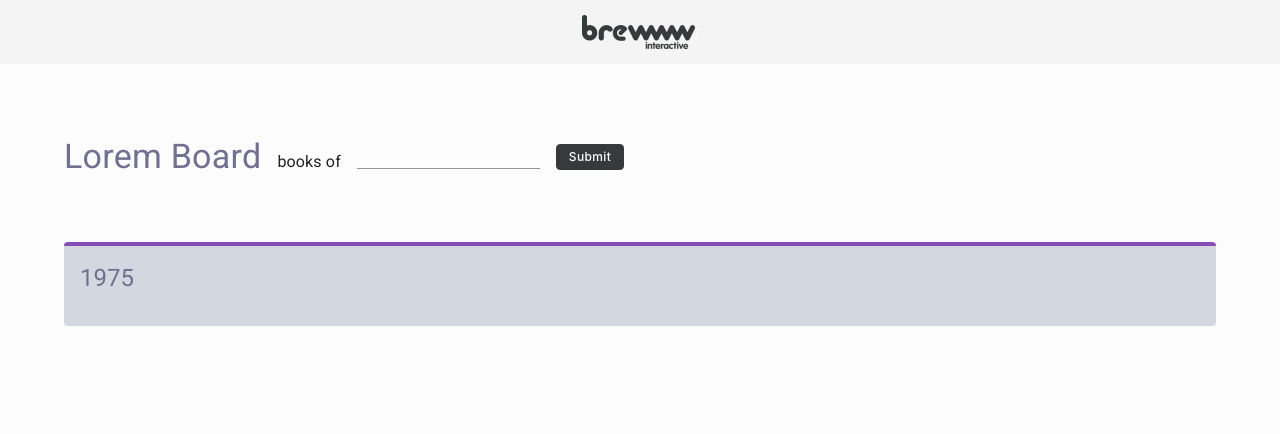
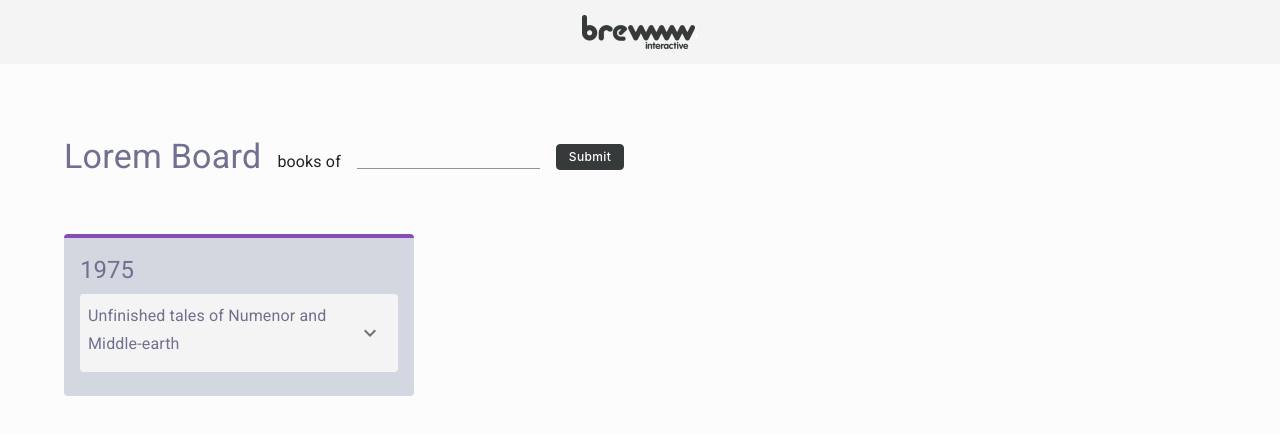
Before and after one commit to salihcandusmez/Board, a React (Create React App) app: page / in a window 1280 px wide. Shown: the top 434 px of the page. Built offline with nearby package versions, Linux system fonts and the light colour scheme.

Commit message:
Bookcard created

```diff
--- a/src/components/Board.js
+++ b/src/components/Board.js
@@ -2,6 +2,7 @@ import * as React from 'react';
 import Box from '@mui/material/Box';
 import Card from '@mui/material/Card';
 import { CardContent, Typography } from '@mui/material';
+import BookCard from './BookCard';
 
 export default function Board() {
   const [topColor, setTopColor] = React.useState('');
@@ -21,13 +22,15 @@ export default function Board() {
       <Typography variant="h5" sx={{ color: '#707090' }} gutterBottom>
         {boardTitle}
       </Typography>
+      <BookCard />
     </>
   );
 
   return (
     <Box
       sx={{
-        marginTop: 8
+        marginTop: 7,
+        maxWidth: 350
       }}>
       <Card
         variant="outlined"
--- /dev/null
+++ b/src/components/BookCard.js
@@ -0,0 +1,77 @@
+import * as React from 'react';
+import Card from '@mui/material/Card';
+import CardActions from '@mui/material/CardActions';
+import CardContent from '@mui/material/CardContent';
+import Typography from '@mui/material/Typography';
+import ExpandMoreIcon from '@mui/icons-material/ExpandMore';
+import { styled } from '@mui/material/styles';
+import Collapse from '@mui/material/Collapse';
+import IconButton from '@mui/material/IconButton';
+import { Avatar, Chip, Stack } from '@mui/material';
+import layersLogo from '../assets/layers.png';
+import studyLogo from '../assets/study.png';
+
+const ExpandMore = styled((props) => {
+  const { ...other } = props;
+  return <IconButton {...other} />;
+})(({ theme, expand }) => ({
+  transform: !expand ? 'rotate(0deg)' : 'rotate(180deg)',
+  marginLeft: 'auto',
+  transition: theme.transitions.create('transform', {
+    duration: theme.transitions.duration.shortest
+  })
+}));
+
+export default function BookCard() {
+  const [expanded, setExpanded] = React.useState(false);
+
+  const handleExpandClick = () => {
+    setExpanded(!expanded);
+  };
+
+  return (
+    <Card variant="outlined" sx={{ background: '#F4F4F4', border: 0 }}>
+      <CardActions disableSpacing>
+        <Typography variant="subtitle1" sx={{ color: '#707090' }} gutterBottom>
+          Unfinished tales of Numenor and Middle-earth
+        </Typography>
+
+        <ExpandMore
+          expand={expanded}
+          onClick={handleExpandClick}
+          aria-expanded={expanded}
+          aria-label="show more">
+          <ExpandMoreIcon />
+        </ExpandMore>
+      </CardActions>
+      <Collapse in={expanded} timeout="auto" unmountOnExit>
+        <CardContent>
+          <Stack direction={{ xs: 'column', sm: 'row' }} spacing={{ xs: 1, sm: 2, md: 4 }}>
+            <Chip
+              sx={{ background: '#82C786', borderRadius: '3px', color: '#ffffff', height: 27 }}
+              label={'6 addition'}
+            />
+            <Typography variant="body1" sx={{ color: '#AAAAAA', alignSelf: 'center' }}>
+              First Published: 1965
+            </Typography>
+          </Stack>
+
+          <Stack direction={{ xs: 'column', sm: 'row' }} sx={{ marginTop: 3.4 }}>
+            <Chip
+              avatar={<Avatar alt="Natacha" src={layersLogo} />}
+              label="123 Pages"
+              sx={{ color: '#AAAAAA', fontSize: 14, border: 0 }}
+              variant="outlined"
+            />
+            <Chip
+              avatar={<Avatar alt="Natacha" src={studyLogo} />}
+              label="32 hours read time"
+              sx={{ color: '#AAAAAA', fontSize: 14, border: 0 }}
+              variant="outlined"
+            />
+          </Stack>
+        </CardContent>
+      </Collapse>
+    </Card>
+  );
+}
```
Also changed, not shown: src/assets/layers.png (added), src/assets/study.png (added).
